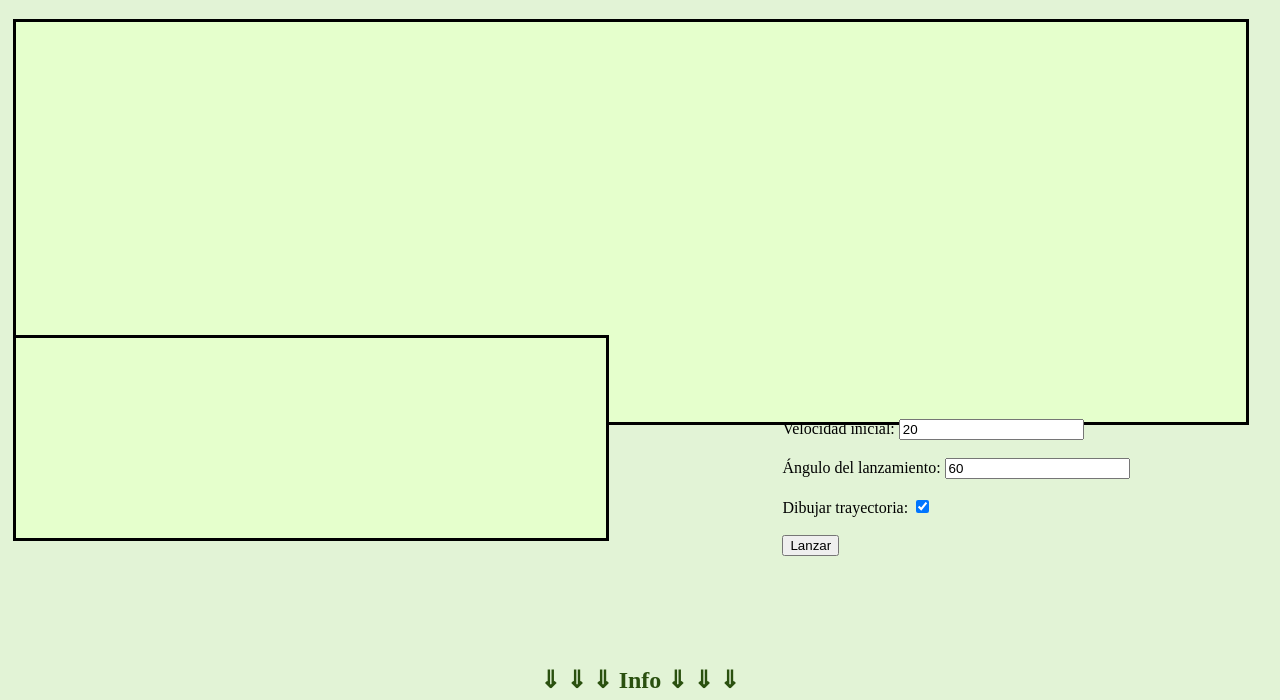
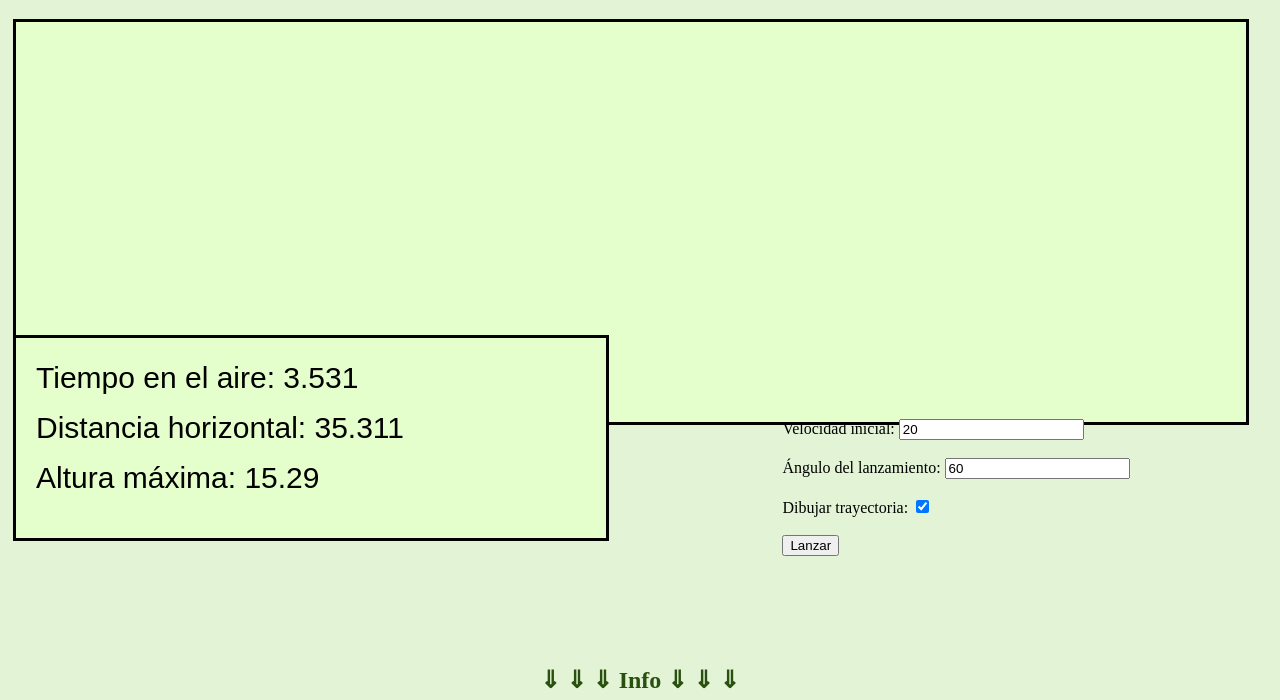
Before and after one commit to alu0101124896/PAI-Practica-10-Projectile, a website with bundled scripts: page src/tabares-sergio-projectile.html in a window 1280 px wide. Shown: the part 100-800 px from the top of the page. Built offline with nearby package versions, Linux system fonts and the light colour scheme.

Commit message:
Prints path info correctly

```diff
--- a/src/path.js
+++ b/src/path.js
@@ -38,6 +38,12 @@ class Path {
     this.drawPath = drawPath;
   }
 
+  /**
+   * @description Function that calculates the air time, the maximum height
+   *  reached by the projectile and the maximun horizontal displacement
+   *
+   * @memberof Path
+   */
   calculateInfo() {
     this.airTime = Math.floor(1000 * 2 * this.initialVelocity *
       Math.sin(this.launchAngle * Math.PI / 180) / GRAVITY_FORCE) / 1000;
@@ -47,6 +53,22 @@ class Path {
       Math.pow(Math.sin(this.launchAngle * Math.PI / 180), 2) /
       (2 * GRAVITY_FORCE)) / 1000;
   }
+
+  /**
+   * @description Function that prints the projectile info at the given canvas
+   *
+   * @param {*} CONTEXT - Canvas context
+   * @param {*} CANVAS - Canvas
+   * @memberof Path
+   */
+  printInfo(CONTEXT, CANVAS) {
+    CONTEXT.clearRect(0, 0, CANVAS.width, CANVAS.height);
+    CONTEXT.fillStyle = 'black'
+    CONTEXT.font = "30px Arial";
+    CONTEXT.fillText("Tiempo en el aire: " + this.airTime, 20, 50);
+    CONTEXT.fillText("Distancia horizontal: " + this.maxXCoord, 20, 100);
+    CONTEXT.fillText("Altura máxima: " + this.maxYCoord, 20, 150);
+  }
 }
 
 /* istanbul ignore next */
--- a/src/projectile.js
+++ b/src/projectile.js
@@ -10,11 +10,11 @@
 
 "use strict";
 
-let PointOnProjectile;
+let PathOnProjectile;
 if (typeof require !== 'undefined') { // Execution in node
-  PointOnProjectile = require('./point.js').Point;
+  PathOnProjectile = require('./path.js').Path;
 } else { // Execution in browser
-  PointOnProjectile = Point;
+  PathOnProjectile = Path;
 }
 
 /**
@@ -32,17 +32,21 @@ function sleep(msToWait) {
 function mainBrowser() {
   const CANVAS1 = document.getElementById("canvas1");
   const CANVAS2 = document.getElementById("canvas2");
-  let inicialVelocity = document.getElementById("inicialVelocity");
+  let initialVelocity = document.getElementById("initialVelocity");
   let launchAngle = document.getElementById("launchAngle");
   if ((CANVAS1.getContext) && (CANVAS2.getContext)) {
     const CONTEXT1 = CANVAS1.getContext("2d");
-    const CONTEXT2 = CANVAS1.getContext("2d");
+    const CONTEXT2 = CANVAS2.getContext("2d");
 
     CANVAS1.width = window.innerWidth - 50;
     CANVAS1.height = (window.innerHeight - 200) * 2 / 3;
 
     CANVAS2.width = (window.innerWidth - 100) / 2;
     CANVAS2.height = (window.innerHeight - 200) / 3;
+
+    const initialPath = new PathOnProjectile();
+    initialPath.calculateInfo();
+    initialPath.printInfo(CONTEXT2, CANVAS2);
   }
 }
 
--- a/src/tabares-sergio-projectile.html
+++ b/src/tabares-sergio-projectile.html
@@ -29,8 +29,8 @@
     </div>
     <div class="item3">
       <div>
-        <label for="inicialVelocity">Velocidad inicial: </label>
-        <input type="number" id="inicialVelocity" name="inicialVelocity" value="20">
+        <label for="initialVelocity">Velocidad inicial: </label>
+        <input type="number" id="initialVelocity" name="initialVelocity" value="20">
       </div>
       <br/>
       <div>
@@ -48,9 +48,7 @@
       </div>
     </div>
   </div>
-  <!-- <script src="../src/point.js"></script> -->
-  <!-- <script src="../src/segment.js"></script> -->
-  <!-- <script src="../src/grid.js"></script> -->
+  <script src="../src/path.js"></script>
   <script src="../src/projectile.js"></script>
   <script> mainBrowser(); </script>
 
```
